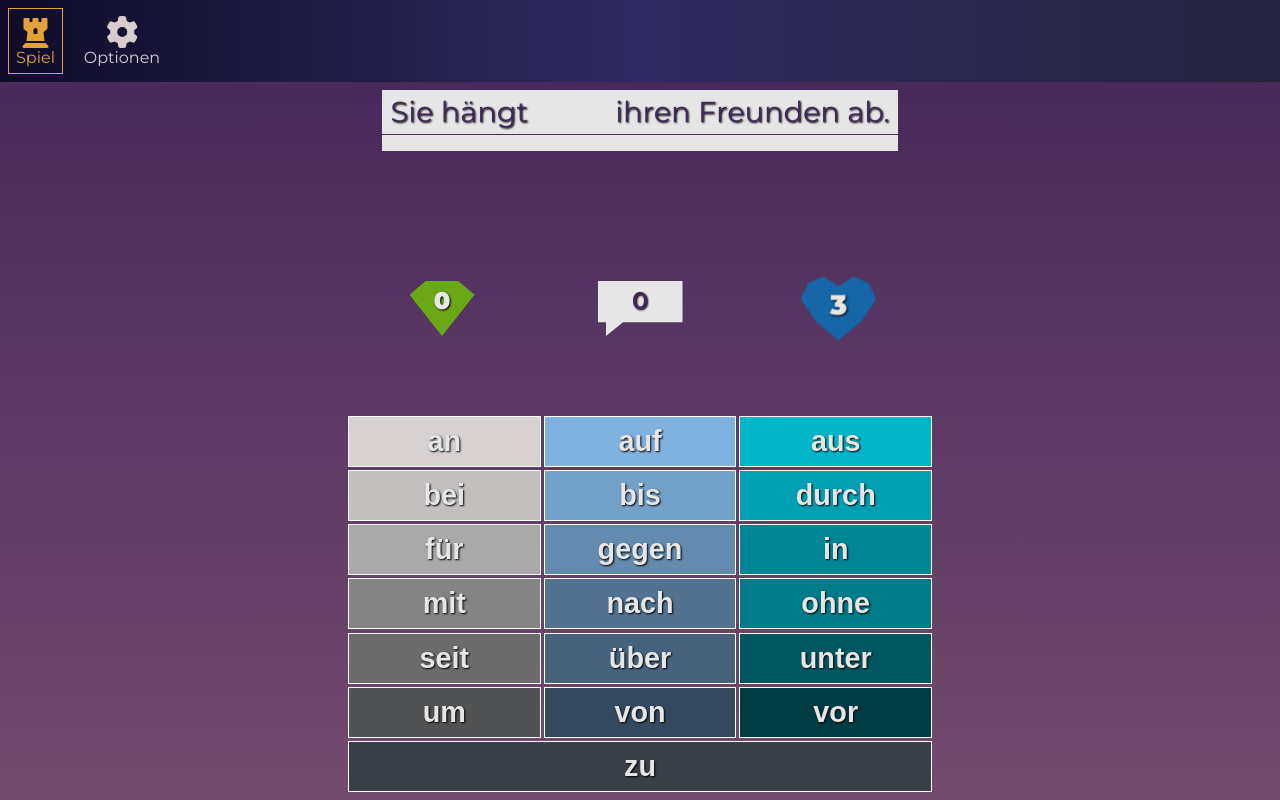
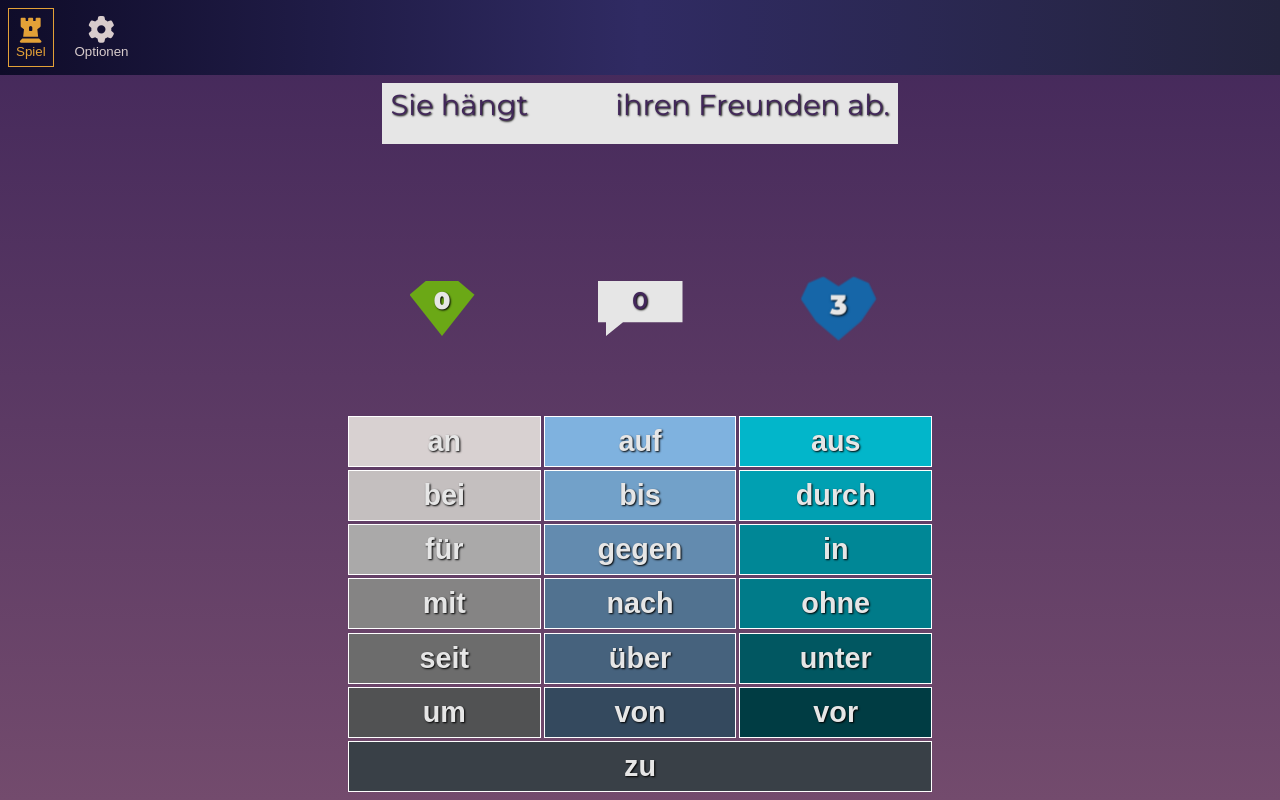
Before and after one commit to thegroosalugg/Geschwindigkeitsbegrenzung, a React (Vite) app: page / in a window 1280 px wide. Built offline with nearby package versions, Linux system fonts and the light colour scheme.

Commit message:
replaced navlink with button. added debouncing

```diff
--- a/src/components/navigation/NavBar.tsx
+++ b/src/components/navigation/NavBar.tsx
@@ -1,11 +1,27 @@
+import { useNavigate } from 'react-router-dom';
+import { useState } from 'react';
 import NavButton from './NavButton';
 import css from './NavBar.module.css';
 
 export default function NavBar() {
+  const navigate = useNavigate();
+  const [isDebouncing, setIsDebouncing] = useState(false);
+
+  function navTo(path: string) {
+    if (!isDebouncing) {
+      setIsDebouncing(true);
+      navigate(path);
+
+      setTimeout(() => {
+        setIsDebouncing(false);
+      }, 1000);
+    }
+  }
+
   return (
     <nav className={css['nav']}>
-      <NavButton path='/' />
-      <NavButton path='/settings' />
+      <NavButton path='/'         navFn={navTo} isDebouncing={isDebouncing} />
+      <NavButton path='/settings' navFn={navTo} isDebouncing={isDebouncing} />
     </nav>
   );
 }
--- a/src/components/navigation/NavButton.module.css
+++ b/src/components/navigation/NavButton.module.css
@@ -1,11 +1,15 @@
-.nav-link {
+.nav-button {
   display: flex;
   flex-direction: column;
+  align-items: center;
   gap: 0.1rem;
   color: #d8cccc;
   transition: 0.5s ease-in-out;
   position: relative;
   padding: 0.5rem;
+  background: none;
+  border: none;
+  cursor: pointer;
 
   .active-tab {
     position: absolute;
--- a/src/components/navigation/NavButton.tsx
+++ b/src/components/navigation/NavButton.tsx
@@ -1,7 +1,7 @@
 import { motion } from 'framer-motion';
 import { IconProp } from '@fortawesome/fontawesome-svg-core';
 import { FontAwesomeIcon } from '@fortawesome/react-fontawesome';
-import { NavLink, useLocation } from 'react-router-dom';
+import { useLocation } from 'react-router-dom';
 import { isMobile } from 'react-device-detect';
 import css from './NavButton.module.css';
 
@@ -15,16 +15,26 @@
   '/settings': 'Optionen'
 }
 
-export default function NavButton({ path }: { path: string }) {
+interface NavProps {
+          path: string;
+         navFn: (path: string) => void;
+  isDebouncing: boolean
+}
+
+export default function NavButton({ path, navFn, isDebouncing }: NavProps) {
   const { pathname } = useLocation();
   const isActive = pathname === path;
-  const classes = `${css['nav-link']} ${isActive ? css['active'] : ''} ${isMobile ? css['mobile'] : ''}`;
+  const classes = `${css['nav-button']} ${isActive ? css['active'] : ''} ${isMobile ? css['mobile'] : ''}`;
 
   return (
-    <NavLink className={classes} to={path}>
+    <button
+      className={classes}
+      onClick={() => navFn(path)}
+      style={isDebouncing ? { pointerEvents: 'none', opacity: 0.6 } : {}}
+    >
       <FontAwesomeIcon icon={icons[path as keyof IconProp]} size='2x' />
       {labels[path as keyof typeof labels]}
       {isActive && <motion.div layoutId='tab-indicator' className={css['active-tab']} />}
-    </NavLink>
+    </button>
   );
 }
```
